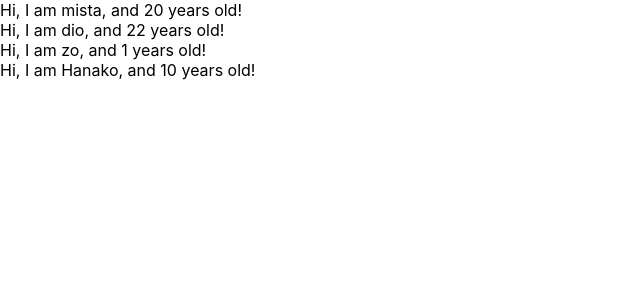
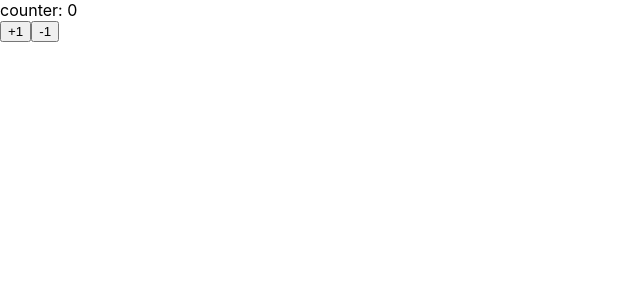
Before and after one commit to hiroto-hash/udemy-react-redux, a React (Create React App) app: page / in a window 1280 px wide. Shown: the top 300 px of the page, without its empty margins (0-640 px from the left). Built offline with nearby package versions, Linux system fonts and the light colour scheme.

Commit message:
state and setState

```diff
--- a/src/App.js
+++ b/src/App.js
@@ -1,32 +1,36 @@
-import React from 'react';
+import React, { Component } from 'react';
 
 const App = () => {
-  //配列
-  const profile = [
-    { name:"mista",age:"20"},
-    { name:"dio",age:"22"},
-    { name:"zo"}
-  ];
-  return(
-    <div>
-      {
-        // const profileを渡す
-        profile.map((profile,index) => {
-          return <User name={profile.name} age={profile.age}  key={index}/>
-        })
-      }
-      <User name={"Hanako"} age="10" />
-    </div>
+  return (
+    <Counter></Counter>
   )
 };
 
-//profile（親）からデータをpropsで受け取ってその中身を表示している
-const User = (props) => {
-return <div>Hi, I am { props.name }, and { props.age } years old!</div>
-}
+class Counter extends Component {
+  //初期化処理
+  constructor(props) {
+    super(props)
+    //countの初期設定
+    this.state = { count: 0 }
+  }
+  //＋1する
+  handlePlusButton = () => {
+    this.setState({ count: this.state.count + 1 })
+  }
+  //−１する
+  handleMinusButton = () => {
+    this.setState({ count: this.state.count - 1 })
+  }
+  render() {
+    return (
+      <React.Fragment>
+        {/* 表示するカウンタ */}
+        <div>counter: {this.state.count}</div>
+        <button onClick={this.handlePlusButton}>+1</button>
+        <button onClick={this.handleMinusButton}>-1</button>
+      </React.Fragment>
 
-//propsの中に要素が無い時にはdefaultとしてこの値が入る
-User.defaultProps = {
-  age:1
+    )
+  }
 }
 export default App;
```
